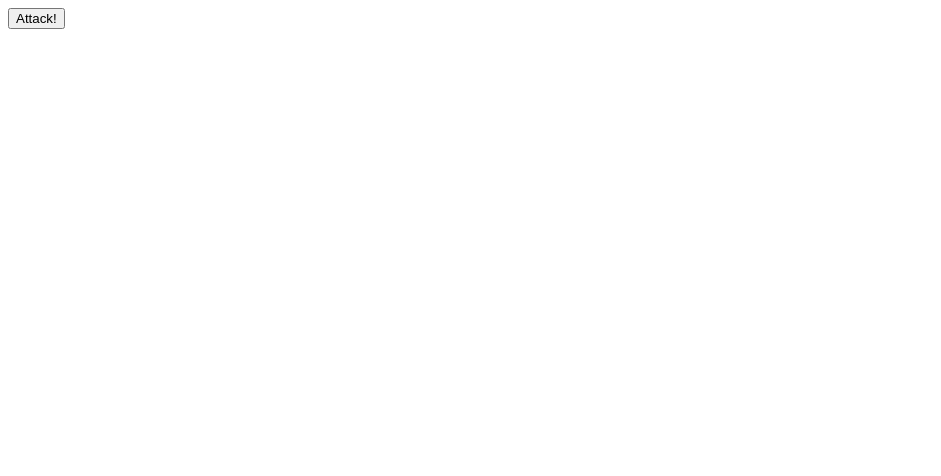
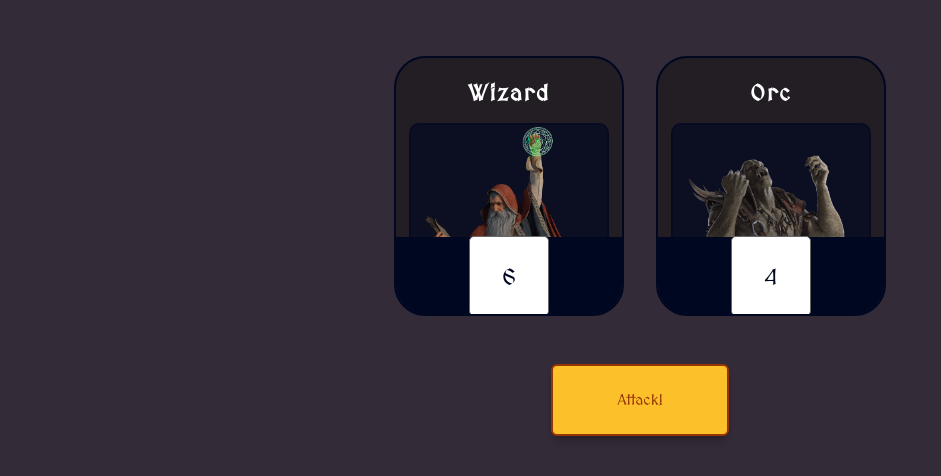
Before and after one commit to LujanSolo/rpg-test, a plain HTML site: page index.html in a window 1280 px wide. Shown: the whole page, without its empty margins (0-941 px from the left). Drawn offline with Linux system fonts and the light colour scheme.

Commit message:
added html markup (to be moved to js later) for orc and wizard toons. added all initial css styles and responsive @medias

```diff
--- a/assets/css/styles.css
+++ b/assets/css/styles.css
@@ -0,0 +1,207 @@
+* {
+  padding: 0;
+  margin: 0;
+  box-sizing: border-box;
+}
+
+html, body {
+  font-size: 62.5%;
+  background: rgb(51,43,55);
+  background: radial-gradient(circle, rgba(51,43,55,1) 0%, rgba(51,43,55,1) 100%);
+    display: flex;
+    flex-direction: column;
+    align-items: center;
+    color:#fff;
+    font-family: 'MedievalSharp', cursive;
+}
+
+main {
+  display: flex;
+  flex-direction: column;
+  align-items: center;
+  margin-top: .8rem;
+}
+
+.character-card {
+  height: 26rem;
+  margin-top: .8rem;
+  width: 94vw;
+  max-width: 23rem;
+  padding: 1vh 1vw;
+  font-size: 2.25rem;
+  color: white;
+  border-radius: 1.4em;
+  position: relative;
+  background: #231d24;
+  text-align: center;
+  overflow: hidden;
+  border: 0.325rem solid #000721;
+  box-shadow: inset 0 0 0 .6em .2em rgba(100,100,100.0.2), 0 0 1em rgba(117, 182, 214, 0.2);
+}
+
+@media(min-width:550px){
+  main{
+    flex-direction: row;
+    margin: 6vh 5vw;
+    justify-content: center;
+    width: 86vw;
+    gap: 3.2rem;
+  }
+}
+
+@media(min-width:550px){
+  .character-card {
+      border: 0.2rem solid #000721;
+      height:26rem;
+      width:37vw;
+  }
+}
+
+.name {
+  margin: 1vh 0;
+  width:100%;
+  letter-spacing: 0.08em;
+  font-size: 90%;
+}
+
+@media(min-width:550px){
+  .name {
+  margin: 2vh 0;
+  font-size: 100%;
+}
+}
+
+.avatar {
+  width: 15vh;
+  border: 2px solid #000721;
+  max-width:100%;
+  opacity: 0.8;
+  border-radius: 10px;
+  background-color: rgba(0, 7, 33, 0.8);
+}
+
+@media(min-width:550px){
+  .avatar {
+      width: 25vh;
+  }
+}
+
+.health {
+  font-size:1.1rem;
+  font-weight: normal;
+  width:90%;
+  text-align: left;
+  margin: 1vh 5%;
+  color:#ccc;
+  letter-spacing: 0.03em
+}
+
+@media(min-width:550px){
+  .health {
+      margin: 2vh 5%;
+  }
+}
+
+.health b {
+  font-weight: bold;
+  color:#fff;
+}
+
+.health-bar-outer {
+  background: #171217;
+  height: 1vh;
+  width:90%;
+  margin: 0 5%;
+  border-radius: 2px;
+}
+
+.health-bar-outer .health-bar-inner {
+  background: #466d34;
+  height: 100%;
+  border-radius: 2px;
+}
+
+.health-bar-outer .health-bar-inner.danger {
+  background:#d1435f;
+}
+
+.dice-container {
+  width:100%;
+  height: 20%;
+  position: absolute;
+  bottom:0;
+  left:0px;
+  right:0;
+  background: #000721;
+  display: flex;
+  justify-content: center;
+  align-items: center;
+  gap: .5rem;
+}
+
+@media(min-width:550px){
+  .dice-container {
+      height: 30%;
+      border-bottom-left-radius: 3px;
+      border-bottom-right-radius: 3px;
+  }
+}
+
+.dice, .placeholder-dice{
+  height:5.5vh;
+  width:5.5vh;
+  background: #fff;
+  border-radius: 5px;
+  border:1px solid #666;
+  color:#000721;
+  text-align: center;
+  line-height: 6vh;
+}
+
+@media(min-width:550px){
+.dice-container .dice, .dice-container .placeholder-dice{
+  height:10vh;
+  width:10vh;
+  line-height: 10.5vh;
+}
+}
+
+.dice-container .placeholder-dice{
+  background-color: transparent;
+}
+
+button {
+  margin-top: .5rem;
+  font-family: 'MedievalSharp', cursive;
+  background-color: #fcc02a;
+  border: 2px solid #963404;
+  outline: none;
+  padding-left:5vw;
+  padding-right:5vw;
+  text-align: center;
+  text-decoration: none;
+  display: inline-block;
+  font-size: 1.5rem;
+  border-radius: 6px;
+  cursor: pointer;
+  color:#963404;
+  height:9vh;
+  box-shadow: 0px 6px 10px -4px rgba(0,0,0,0.4);
+}
+
+@media(min-width:550px){
+  button {
+      margin-top: 0;
+  }
+}
+
+button:focus { outline: 0 }
+
+.end-game{
+  margin-top: 25%;
+  text-align: center;
+}
+
+.end-emoji{
+  font-size: 80px;
+}
--- a/index.html
+++ b/index.html
@@ -1,16 +1,36 @@
 <!DOCTYPE html>
 <html lang="en">
   <head>
-    <meta charset="UTF-8">
-    <meta name="viewport" content="width=device-width, initial-scale=1.0">
-    <link rel="stylesheet" href="./assets/css/styles.css">
+    <meta charset="UTF-8" />
+    <meta name="viewport" content="width=device-width, initial-scale=1.0" />
+    <link rel="preconnect" href="https://fonts.googleapis.com" />
+    <link rel="preconnect" href="https://fonts.gstatic.com" crossorigin />
+    <link
+      href="https://fonts.googleapis.com/css2?family=MedievalSharp&display=swap"
+      rel="stylesheet"
+    />
+    <link rel="stylesheet" href="./assets/css/styles.css" />
     <title>RPG TEST</title>
   </head>
 
   <body>
     <main>
-      <div id="hero"></div>
-      <div id="monster"></div>
+      <div id="hero">
+        <div class="character-card">
+          <h4 class="name">Wizard</h4>
+          <img class="avatar" src="./assets/images/wizard.png" alt="fantasy wizard character" loading="lazy"/>
+          <p class="health">health: <b> 60 </b></p>
+          <div class="dice-container"><div class="dice">6</div></div>
+        </div>
+      </div>
+      <div id="monster">
+        <div class="character-card">
+          <h4 class="name"> Orc </h4>
+          <img class="avatar" src="./assets/images/orc.png" alt="fantasy orc character" loading="lazy"/>
+          <p class="health">health: <b> 10 </b></p>
+          <div class="dice-container"><div class="dice"> 4 </div></div>
+      </div>
+      </div>
     </main>
     <section id="actions">
       <button type="button" id="attack-btn">Attack!</button>
```
Also changed, not shown: assets/images/orc.png (added), assets/images/wizard.png (added).
